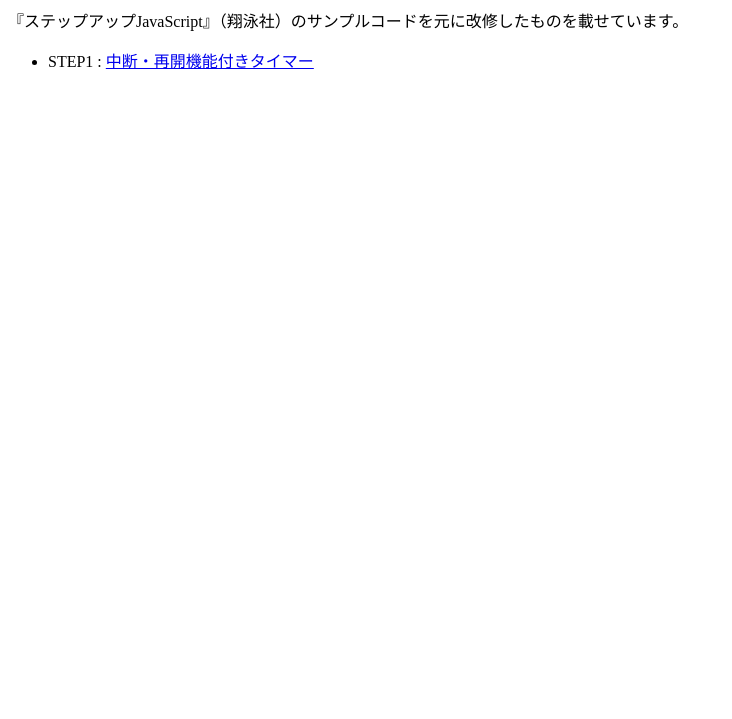
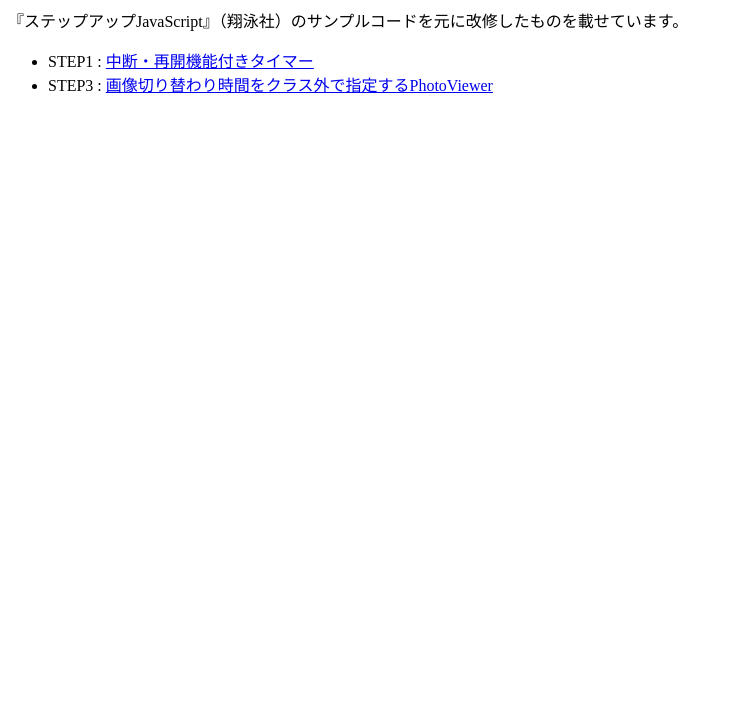
Before and after one commit to wsigma21/stepupjs, a plain HTML site: page index.html in a window 1280 px wide. Shown: the part 81-800 px from the top of the page, without its empty margins (0-732 px from the left). Drawn offline with Linux system fonts and the light colour scheme.

Commit message:
GitHubPages：STEP3の課題公開

```diff
--- a/index.html
+++ b/index.html
@@ -14,6 +14,9 @@
             <li>
                 STEP1 : <a href="./answers/step1/stopAndClearTimer/index.html">中断・再開機能付きタイマー</a>
             </li>
+            <li>
+                STEP3 : <a href="./answers/step3/changeInterValPhotoViewer/index.html">画像切り替わり時間をクラス外で指定するPhotoViewer</a>
+            </li>
         </ul>
     </div>
 </body>
```
